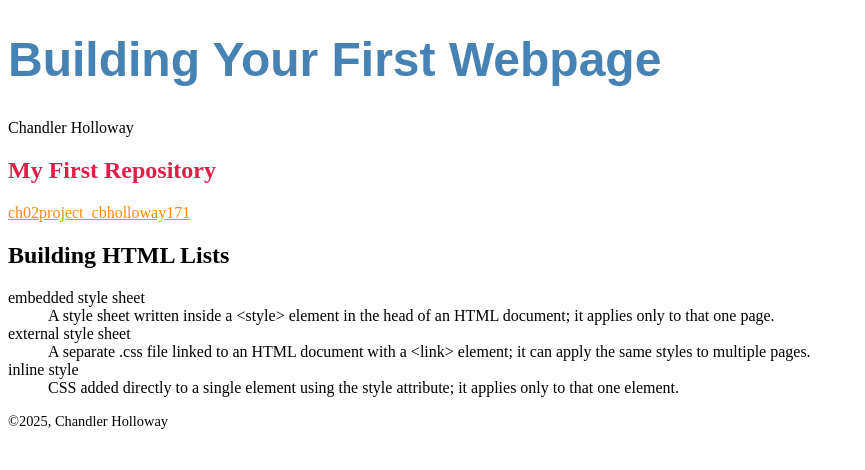
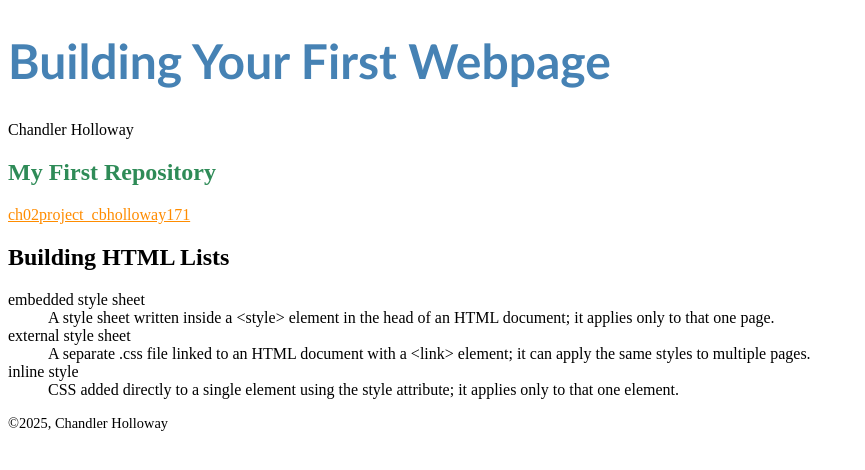
Before and after one commit to cbholloway171/ch02project_cbholloway171, a plain HTML site: page index.html in a window 1280 px wide. Shown: the whole page, without its empty margins (0-865 px from the left). Drawn offline with Linux system fonts and the light colour scheme.

Commit message:
Update main.css styles and header information

```diff
--- a/styles/main.css
+++ b/styles/main.css
@@ -1,14 +1,14 @@
-/*
-  Name: Chandler Holloway
-  Date: August 30, 2026
-*/
+/* Chandler Holloway - 09/01/2026 */
+
 h1 {
-  font-family: Arial, sans-serif;
+  font-family: 'Trebuchet MS', sans-serif;
   font-size: 3em;
 }
+
 .sample-class {
-  color: #e11d48;
+  color: #2E8B57;
 }
+
 #footer {
   font-size: 0.9em;
 }
```
